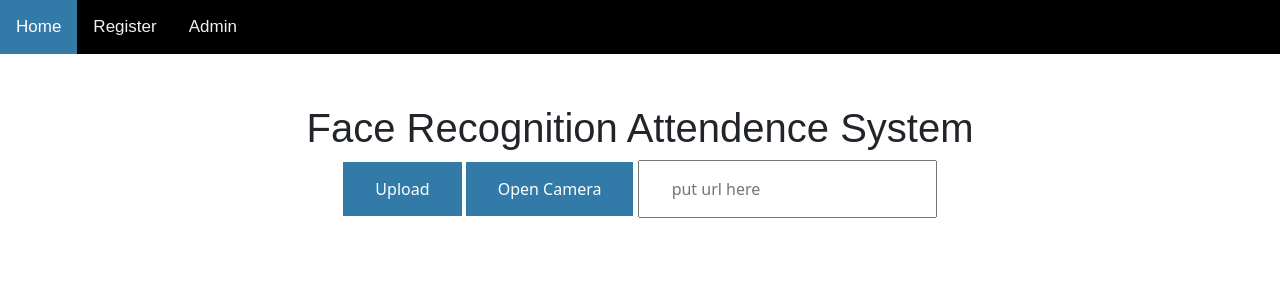
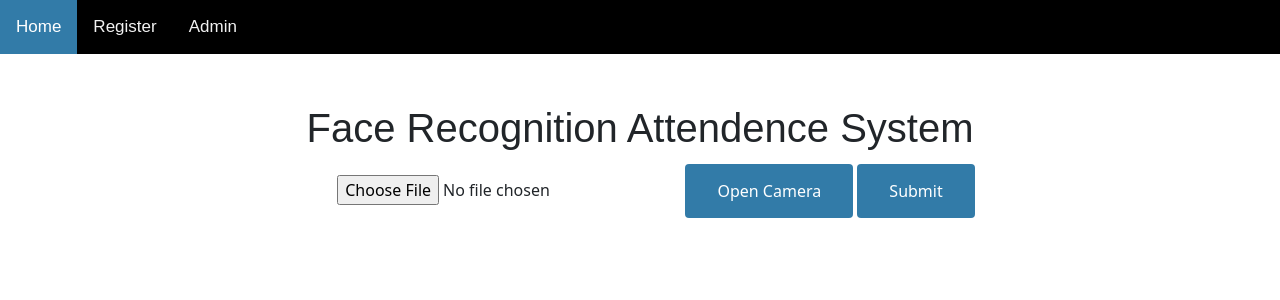
Before and after one commit to AbdoMosa99/Face-Recognition-Attendance-System, a Flask app: page / in a window 1280 px wide. Shown: the top 300 px of the page. Run offline with Flask 2, Linux system fonts and the light colour scheme; some libraries are stand-ins or nearby versions.

Commit message:
uploading

```diff
--- a/Code/templates/index.html
+++ b/Code/templates/index.html
@@ -19,9 +19,11 @@
         </div>
         <h1 id=title>Face Recognition Attendence System</h1>
         <div class=features>
-            <button id=upload type="button">Upload</button>
-            <button id=opencamera type="button">Open Camera</button>
-            <input type="url" id="url" name="url" placeholder="put url here"><br>
+            <form action='/' method='POST' enctype='multipart/form-data' class="form-group">
+                <input id='UploadImg' type="file" name='UploadImg' class="custom-file-input">
+                <button id='opencamera' type="button" class="btn btn-primary">Open Camera</button>
+                <button id="submit_attend" type="submit" class="btn btn-primary">Submit</button>
+            </form>
         </div>
 	</body>
 </html>
--- a/Code/views.py
+++ b/Code/views.py
@@ -1,13 +1,25 @@
-from flask import render_template
+from flask import render_template, redirect, session, request
 from app import app
+from models import *
 
 @app.route('/', methods=['GET', 'POST'])
 def index():
-    return render_template("index.html")
+    if (request.method == 'POST'):
+        if request.files:
+            image = request.files["UploadImg"]
+            print(image)
+            return redirect(request.url)
+        else:
+            print("no files uploaded")
+    else:
+        return render_template("index.html")
 
 @app.route('/register', methods=['GET', 'POST'])
 def register():
-    return render_template("register.html")
+    if (request.method == 'POST'):
+        pass
+    else:
+        return render_template("register.html")
 
 @app.route('/admin', methods=['GET', 'POST'])
 def admin():
```
Also changed, not shown: Tasks.md (+6 -0 lines).
